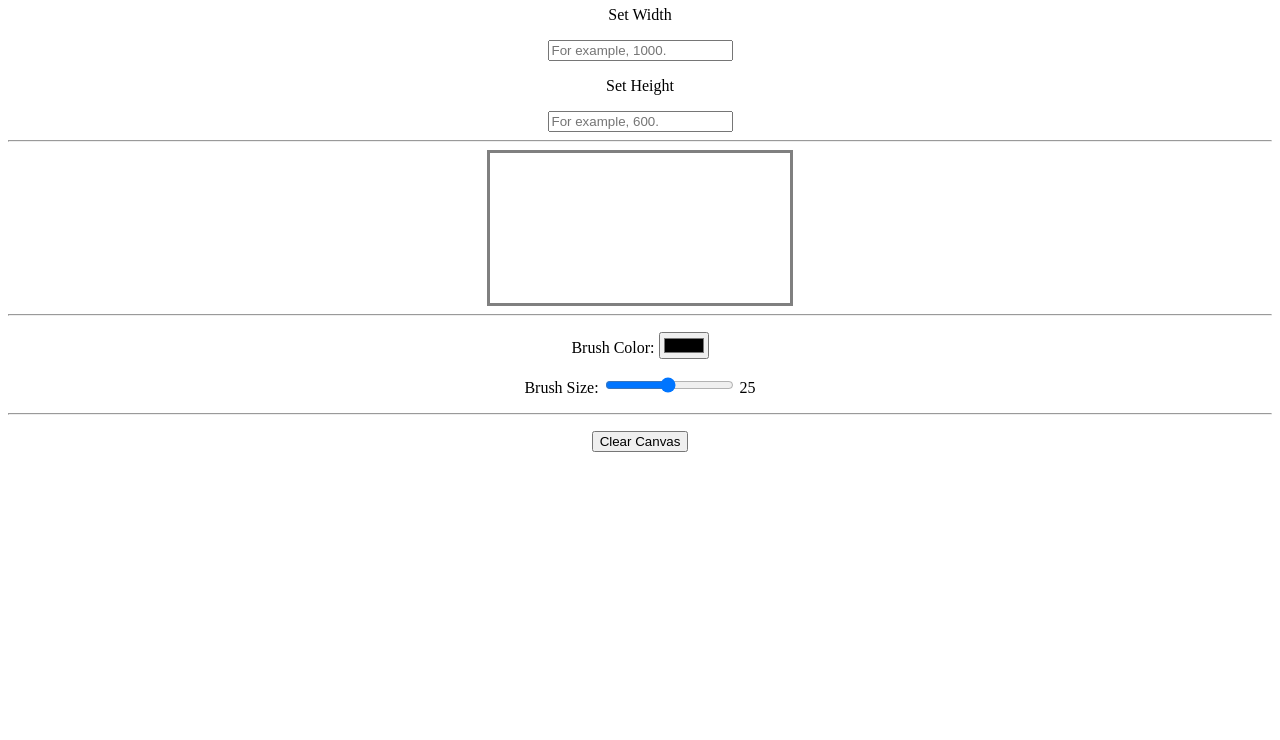
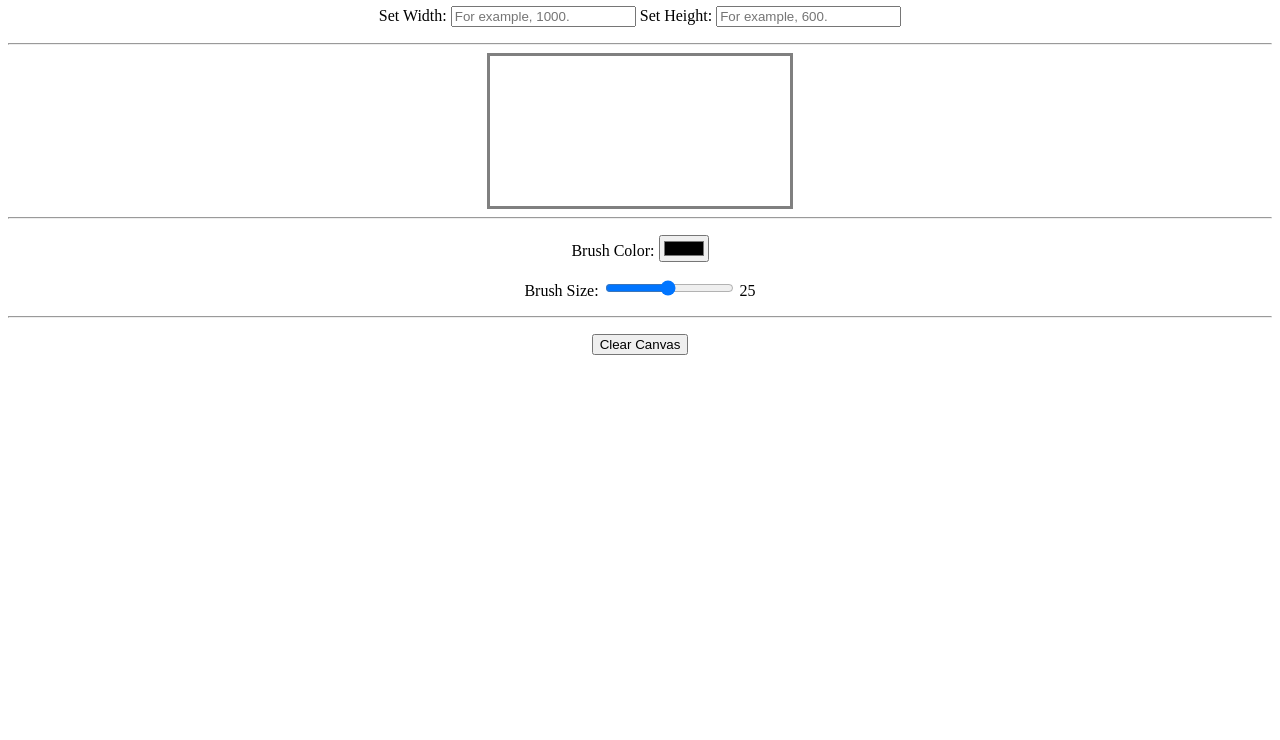
Before and after one commit to NabilAFK/JSPaint-1, a plain HTML site: page PaintInterface.html in a window 1280 px wide. Shown: the part 60-800 px from the top of the page. Drawn offline with Linux system fonts and the light colour scheme.

Commit message:
Put Height and Width inputs in the same line.

```diff
--- a/PaintInterface.html
+++ b/PaintInterface.html
@@ -6,8 +6,8 @@
     </head>
     <body>
         <h1>Express yourself here</h1>
-        <p>Set Width</p> <input type="text" onchange="setWidth(this.value)" placeholder="For example, 1000." />
-        <p>Set Height</p> <input type="text" onchange="setHeight(this.value)" placeholder="For example, 600." />
+        <p>Set Width: <input type="text" onchange="setWidth(this.value)" placeholder="For example, 1000." />
+        Set Height: <input type="text" onchange="setHeight(this.value)" placeholder="For example, 600." /> </p>
 
         <hr>
 
```
